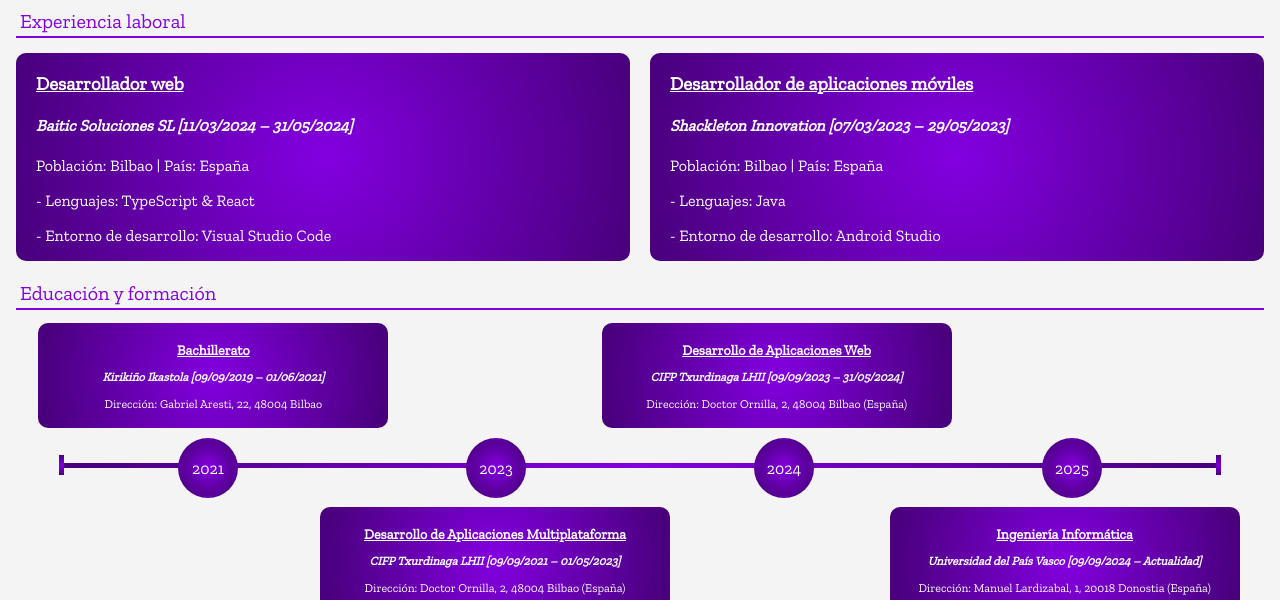
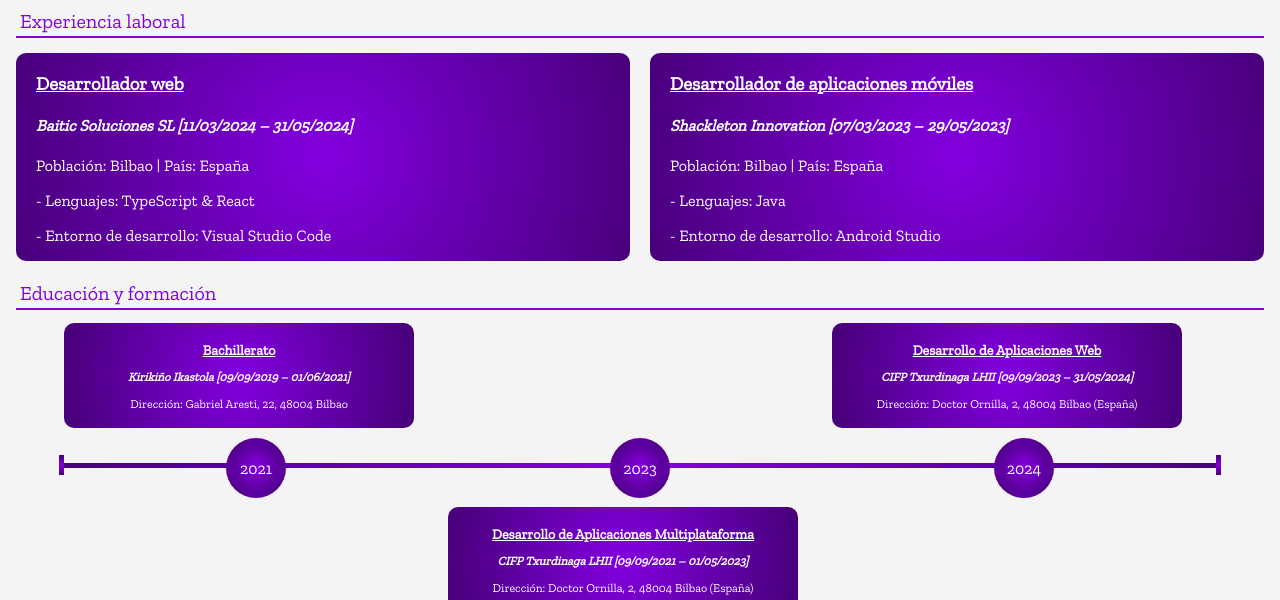
Before and after one commit to miralless/web-cv, a plain HTML site: page index.html in a window 1280 px wide. Shown: the part 196-796 px from the top of the page. Drawn offline with nearby package versions, Linux system fonts and the light colour scheme.

Commit message:
update (delete upv)

```diff
--- a/estilos.css
+++ b/estilos.css
@@ -156,7 +156,7 @@ body {
     background: radial-gradient(circle, #8300e0, #48007b);
     position: absolute;
     left: 0;
-    margin-left: 3%;
+    margin-left: 5%;
     top: 0;
     margin-top: -87px;
     color: white;
@@ -173,7 +173,7 @@ body {
     background: radial-gradient(circle, #8300e0, #48007b);
     position: absolute;
     left: 0;
-    margin-left: 25%;
+    margin-left: 35%;
     top: 0;
     margin-top: 147px;
     color: white;
@@ -190,7 +190,7 @@ body {
     background: radial-gradient(circle, #8300e0, #48007b);
     position: absolute;
     left: 0;
-    margin-left: 47%;
+    margin-left: 65%;
     top: 0;
     margin-top: -87px;
     color: white;
--- a/index.html
+++ b/index.html
@@ -66,17 +66,11 @@
             <h4 style="font-style: italic; margin-top: -3px;">CIFP Txurdinaga LHII [09/09/2023 – 31/05/2024]</h4>
             <p style="margin-top: -3px;">Dirección: Doctor Ornilla, 2, 48004 Bilbao (España)</p>
         </div>
-        <div class="ing hov2025">
-            <h3 style="text-decoration: underline;">Ingeniería Informática</h3>
-            <h4 style="font-style: italic; margin-top: -3px;">Universidad del País Vasco [09/09/2024 – Actualidad]</h4>
-            <p style="margin-top: -3px;">Dirección: Manuel Lardizabal, 1, 20018 Donostia (España)</p>
-        </div>
         <div class="lineaPrincipio"></div>
         <div class="linea">
             <div class="fecha2021 hov2021">2021</div>
             <div class="fecha2023 hov2023">2023</div>
             <div class="fecha2024 hov2024">2024</div>
-            <div class="fecha2025 hov2025">2025</div>
         </div>
         <div class="lineaFinal"></div>
     </div>
```
